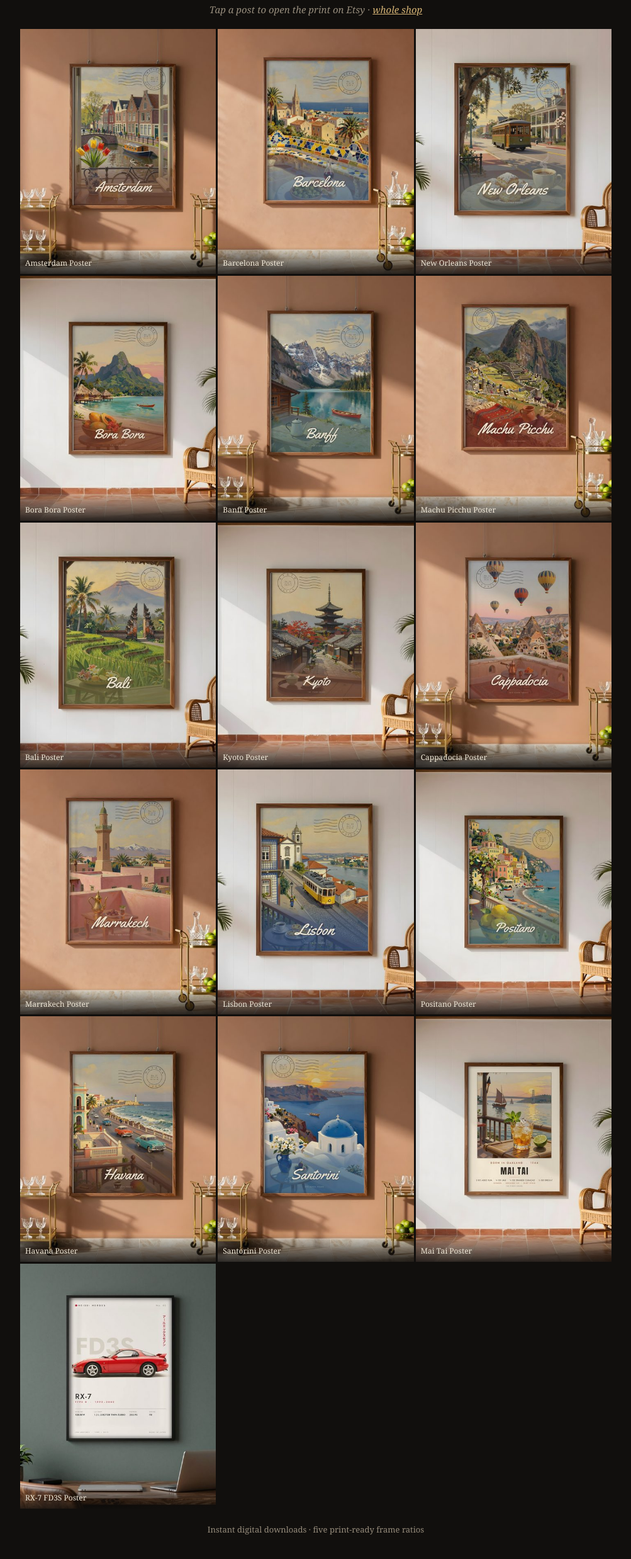
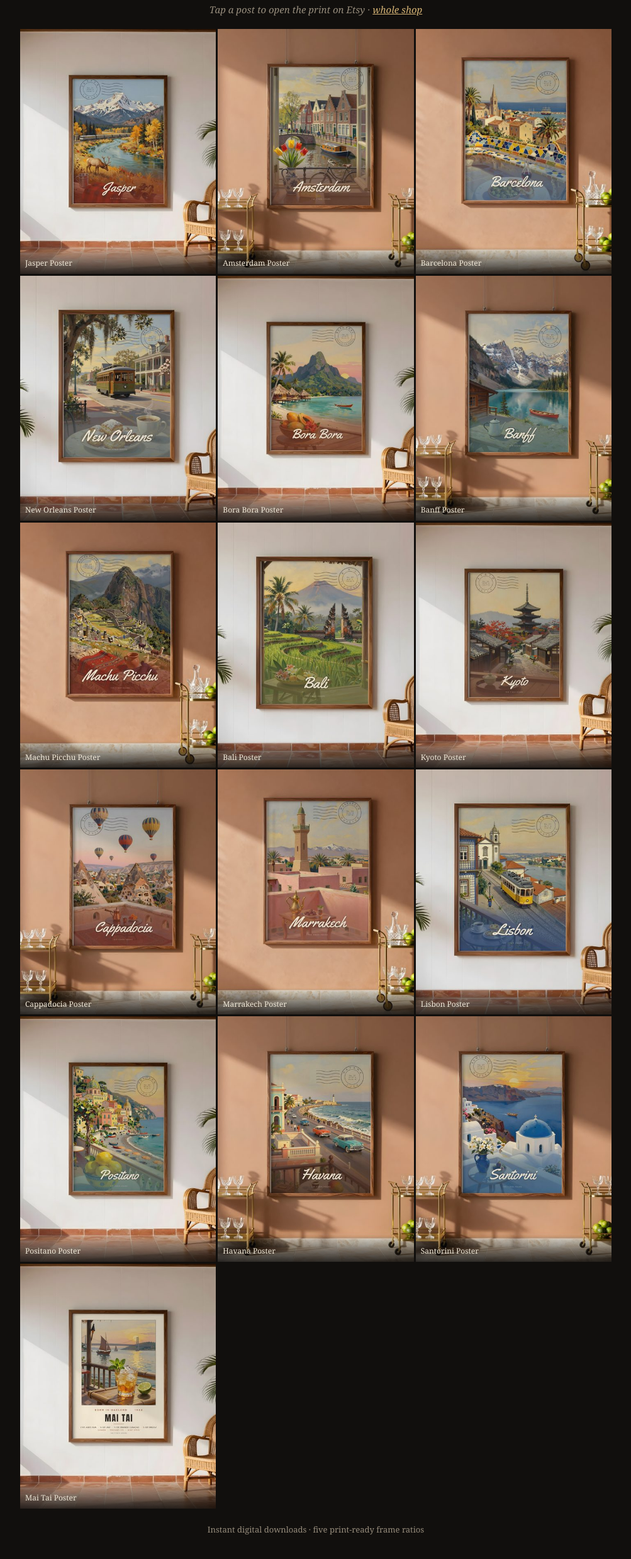
Before and after one commit to itsmedista/finer-hours, a plain HTML site: page index.html in a window 1280 px wide. Shown: the part 66-2542 px from the top of the page at 63% size, without its empty margins (138-1141 px from the left). Drawn offline with Linux system fonts and the light colour scheme.

Commit message:
Add post 17

```diff
--- a/index.html
+++ b/index.html
@@ -28,6 +28,7 @@ footer { text-align: center; color: var(--muted); padding: 24px 16px 40px; font-
 <p>Tap a post to open the print on Etsy · <a href="https://www.etsy.com/shop/TheFinerHours">whole shop</a></p>
 </header>
 <main>
+<a href="https://www.etsy.com/listing/4619116372" rel="noopener"><img src="img/17.jpg" width="480" height="600" loading="lazy" alt="Framed Jasper travel poster on a white colonial veranda beside green shutters, a rattan armchair and a potted palm"><span>Jasper Poster</span></a>
 <a href="https://www.etsy.com/listing/4619115362" rel="noopener"><img src="img/16.jpg" width="480" height="600" loading="lazy" alt="Framed Amsterdam travel poster on a terracotta wall between two brass bar carts with crystal glasses and limes"><span>Amsterdam Poster</span></a>
 <a href="https://www.etsy.com/listing/4619106931" rel="noopener"><img src="img/15.jpg" width="480" height="600" loading="lazy" alt="Framed Barcelona travel poster on a sunlit terracotta wall above a brass bar cart with a decanter and limes"><span>Barcelona Poster</span></a>
 <a href="https://www.etsy.com/listing/4619113218" rel="noopener"><img src="img/14.jpg" width="480" height="600" loading="lazy" alt="Framed New Orleans travel poster on a white wall beside a green shutter, a rattan armchair and a potted palm"><span>New Orleans Poster</span></a>
@@ -43,7 +44,6 @@ footer { text-align: center; color: var(--muted); padding: 24px 16px 40px; font-
 <a href="https://www.etsy.com/listing/4619123180" rel="noopener"><img src="img/04.jpg" width="480" height="600" loading="lazy" alt="Framed Havana travel poster on a terracotta wall between two brass bar carts with crystal glasses and limes"><span>Havana Poster</span></a>
 <a href="https://www.etsy.com/listing/4619101702" rel="noopener"><img src="img/03.jpg" width="480" height="600" loading="lazy" alt="1: Framed vintage-style Santorini travel poster on a terracotta wall between two brass bar carts, showing a blue dome and white walls above the sea at sunset."><span>Santorini Poster</span></a>
 <a href="https://www.etsy.com/listing/4617431426" rel="noopener"><img src="img/02.jpg" width="480" height="600" loading="lazy" alt="1: Framed Mai Tai cocktail poster on a white wall beside a wicker chair and a palm, showing a drink on a sunset terrace above a bay with a sailboat."><span>Mai Tai Poster</span></a>
-<a href="https://www.etsy.com/listing/4603899933" rel="noopener"><img src="img/01.jpg" width="480" height="600" loading="lazy" alt="1: Minimalist poster of a red RX-7 FD3S in side profile, framed in black on a sage green wall above a wooden desk with a laptop."><span>RX-7 FD3S Poster</span></a>
 </main>
 <footer>Instant digital downloads · five print-ready frame ratios</footer>
 </body>
```
Also changed, not shown: img/17.jpg (added).
